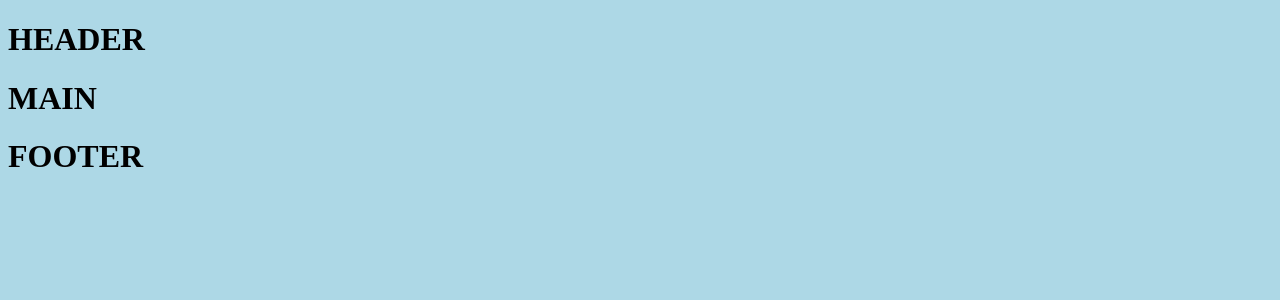
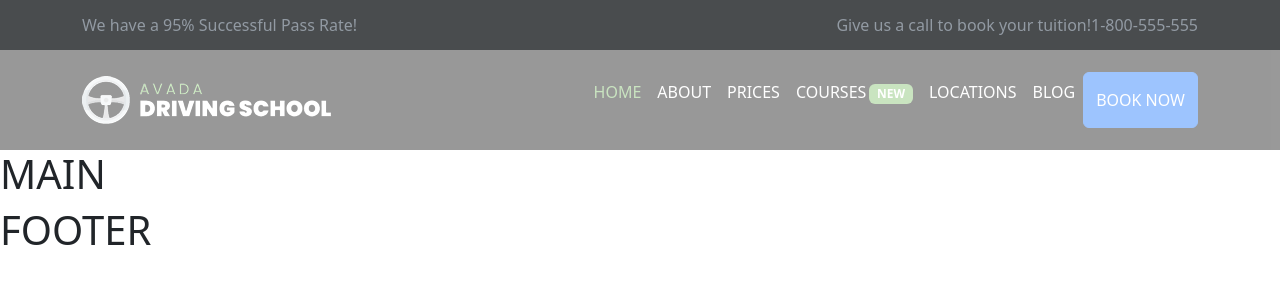
Before and after one commit to FrancescoPepi/proj-html-vuejs, a Vue app: page / in a window 1280 px wide. Shown: the top 300 px of the page. Built offline with nearby package versions, Linux system fonts and the light colour scheme.

Commit message:
Feat: header

```diff
--- a/src/components/AppHeader.vue
+++ b/src/components/AppHeader.vue
@@ -1,10 +1,57 @@
 <script>
 // import HeaderComponent from "./components/Header.vue";
+import { store } from "../data/store.js";
 
 export default {
   data() {
     return {
+      store,
       title: "HEADER",
+      img: "/img/avada-drivers-logo-1x.png",
+      links: [
+        {
+          id: 1,
+          name: "HOME",
+          url: "#",
+          active: true,
+          new: false,
+        },
+        {
+          id: 2,
+          name: "ABOUT",
+          url: "#",
+          active: false,
+          new: false,
+        },
+        {
+          id: 3,
+          name: "PRICES",
+          url: "#",
+          active: false,
+          new: false,
+        },
+        {
+          id: 4,
+          name: "COURSES",
+          url: "#",
+          active: false,
+          new: true,
+        },
+        {
+          id: 5,
+          name: "LOCATIONS",
+          url: "#",
+          active: false,
+          new: false,
+        },
+        {
+          id: 6,
+          name: "BLOG",
+          url: "#",
+          active: false,
+          new: false,
+        },
+      ],
     };
   },
 
@@ -25,7 +72,70 @@ export default {
 </script>
 
 <template>
-  <h1>{{ title }}</h1>
+  <div class="bg-top">
+    <div class="container">
+      <div class="header-top">
+        <div>We have a 95% Successful Pass Rate!</div>
+        <div>Give us a call to book your tuition!{{ store.phoneNumber }}</div>
+      </div>
+    </div>
+  </div>
+  <div class="bg-bottom">
+    <div class="container">
+      <div class="header-bottom">
+        <section>
+          <img :src="img" alt="Logo" />
+        </section>
+        <section class="d-flex">
+          <ul class="d-flex">
+            <li class="p-2" v-for="link in links" :key="link.id">
+              <a :class="link.active ? 'active' : ''" :href="link.url">
+                {{ link.name }}
+              </a>
+              <span v-if="link.new" class="badge new">NEW</span>
+            </li>
+          </ul>
+          <button type="button" class="btn btn-primary">BOOK NOW</button>
+        </section>
+      </div>
+    </div>
+  </div>
 </template>
 
-<style lang="scss" scoped></style>
+<style lang="scss" scoped>
+// MIXINS
+@use "../style/subStyle/mixins.scss" as *;
+@use "../style/subStyle/variable.scss" as *;
+
+.bg-top {
+  background-color: #494c4e;
+}
+.bg-bottom {
+  background-color: #000000;
+  opacity: 40%;
+}
+.container {
+  .header-top {
+    color: #929aa3;
+    height: 50px;
+    @include flex();
+  }
+  .header-bottom {
+    color: #f6f6f6;
+    height: 100px;
+    @include flex();
+  }
+  .header-bottom {
+    @include flex();
+  }
+  .new {
+    margin-left: 3px;
+    background-color: #7abc64;
+  }
+  .active {
+    color: #7abc64;
+    &::after {
+    }
+  }
+}
+</style>
--- /dev/null
+++ b/src/data/store.js
@@ -0,0 +1,6 @@
+import { reactive } from "vue";
+
+export const store = reactive({
+  phoneNumber: "1-800-555-555",
+  array: [],
+});
--- a/src/style/general.scss
+++ b/src/style/general.scss
@@ -3,5 +3,12 @@
 
 body {
   // prova
-  background-color: lightblue;
+  background-color: $color-text-primary;
+  li {
+    list-style-type: none;
+    a {
+      text-decoration: none;
+      color: white;
+    }
+  }
 }
--- a/src/style/subStyle/mixins.scss
+++ b/src/style/subStyle/mixins.scss
@@ -0,0 +1,7 @@
+@mixin flex($type: "between") {
+  display: flex;
+  align-items: center;
+  @if ($type== "between") {
+    justify-content: space-between;
+  }
+}
--- a/src/style/subStyle/variable.scss
+++ b/src/style/subStyle/variable.scss
@@ -0,0 +1,5 @@
+$color-text-primary: " #494c4e";
+$color-text-secondary: #929aa3;
+$bg-color-green: #7abc64;
+$bg-color-cream: #f6f6f6;
+$color-white: #ffffff;
```
Also changed, not shown: src/main.js (+13 -2 lines).
